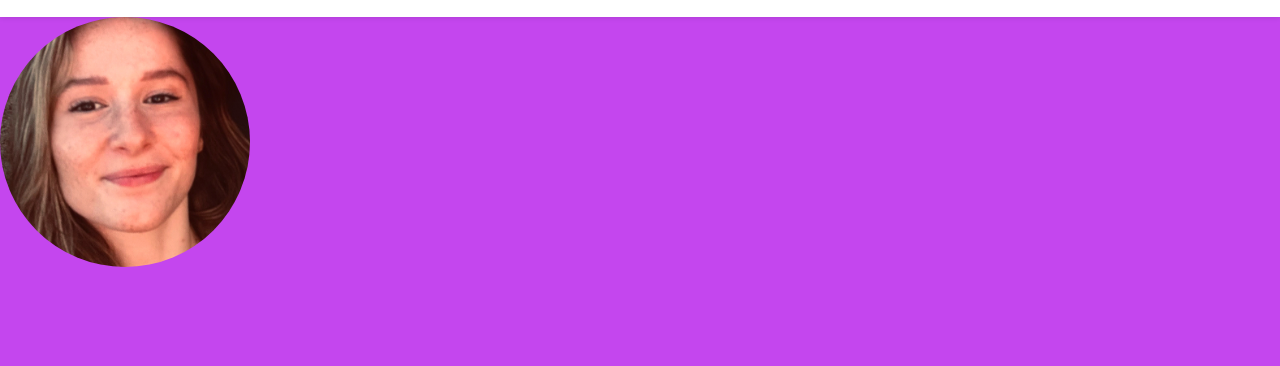
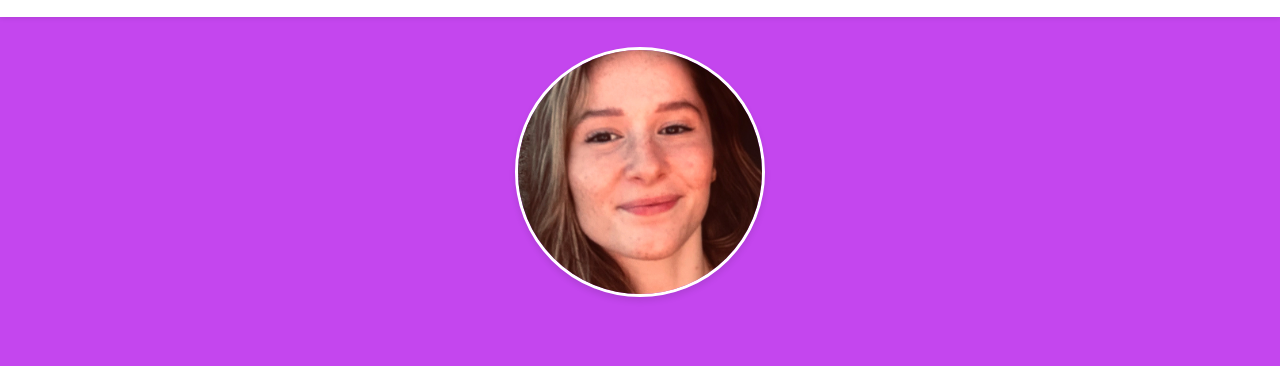
Before and after one commit to katiestacey44/Catherine-Stacey-Portfolio, a plain HTML site: page index.html in a window 1280 px wide. Shown: the part 61-427 px from the top of the page. Drawn offline with Linux system fonts and the light colour scheme.

Commit message:
fix profile pic

```diff
--- a/css/styles.css
+++ b/css/styles.css
@@ -87,34 +87,34 @@ nav {
 
 /* Hero section styles */
 
+.profile {
+    text-align: center; /* Center the image */
+
+    margin-top: 30px; /* Adds space below the image */
+}
+
+.profile-img {
+    width: 250px; /* Set the size of the profile image */
+    height: 250px; /* Ensure it's a square */
+    border-radius: 50%; /* Makes the image circular */
+    object-fit: cover; /* Ensures the image fills the circle without distortion */
+    border: 3px solid #fff; /* Optional: adds a white border around the image */
+    box-shadow: 0 4px 6px rgba(0, 0, 0, 0.1); /* Optional: adds a subtle shadow for depth */
+}
+
 .hero {
     min-height: 90vh;
     display: flex;
     align-items: center;
+    justify-content: center; /* Centers content horizontally */
     position: relative;
     overflow: hidden;
-    justify-content: center; /* Centers content horizontally */
 }
 
-.hero-image {
-    display: flex;
-    justify-content: center;
-    align-items: center;
-    width: 250px; /* Adjust the size to make the circle bigger */
-    height: 250px; /* Same as width for a perfect circle */
-    overflow: hidden;
-    border-radius: 50%; /* Makes the image circular */
-}
 
-.hero-image .hero-img {
-    width: 100%; /* Makes the image fill the container */
-    height: 100%; /* Ensures the image stays proportional */
-    object-fit: cover; /* Ensures the image covers the circle area */
-    object-position: center; /* Ensures the image is centered within the circle */
-}
 
 .hero-content {
-    max-width: 600px;
+    max-width: 900px;
     padding: 50px 0;
     text-align: center; /* Centers the text below the image */
 }
--- a/index.html
+++ b/index.html
@@ -26,22 +26,24 @@
             </nav>
         </div>
     </header>
-
-    <div class="hero-image">
-        <img src="assets/profile.jpg" alt="Your image description" class="hero-img">
-    </div>
+    <section>
+        <div class="profile">
+            <img src="assets/profile.jpg" alt="Catherine Stacey's profile picture" class="profile-img">
+        </div>
+    </section>
 
     <!-- Hero Section -->
     <section class="hero">
         <div class="container">
             <div class="hero-content">
                 <h1>Hello!</h1>
-                <h1> I'm Catherine Stacey</h1>
+                <h1>I'm Catherine Stacey</h1>
                 <p>I am a soon-to-be graduate from Grand Valley State University with a GPA of 3.5. Throughout my academic journey, I have engaged in both academic and personal projects that have significantly contributed to my growth as a developer. I am also in the process of becoming a certified Scrum Master. With several years of experience in professional settings, I have gained invaluable skills that I believe will be a strong asset in my career.</p>
                 <a href="#contact" class="btn">Get In Touch</a>
             </div>
         </div>
     </section>
+
 
     <!-- Projects Section -->
     <section id="projects" class="section">
@@ -146,7 +148,7 @@
             <h2>Get In Touch</h2>
         </div>
         <div class="contact-info">
-            <p>You can reach me at: <a href="mailto:katiestacey44@gmail.com">katiestacey44@gmail.com</a></p>
+            <p>The best way to reach me is at: <a href="mailto:katiestacey44@gmail.com">katiestacey44@gmail.com</a></p>
         </div>
     </div>
 
```
